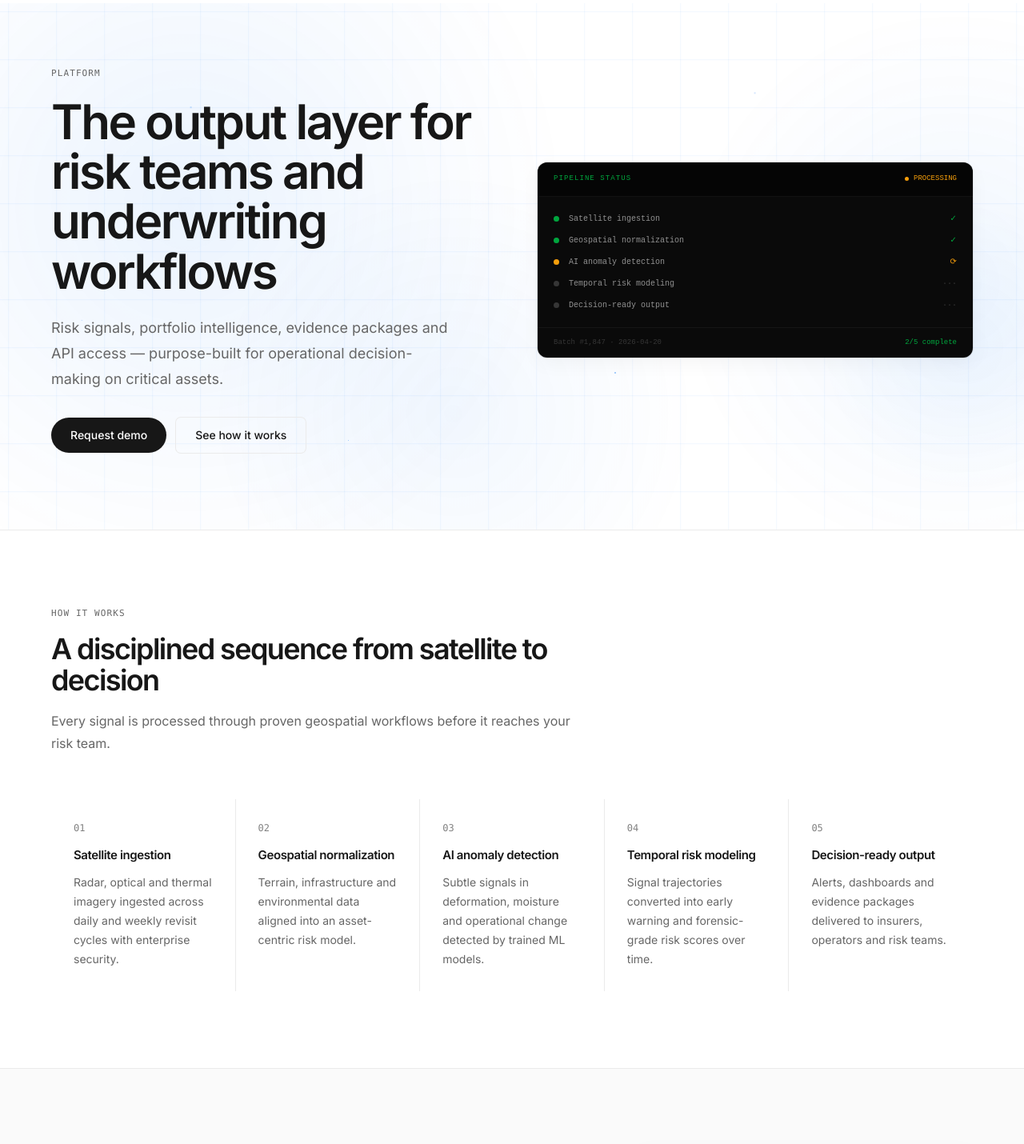
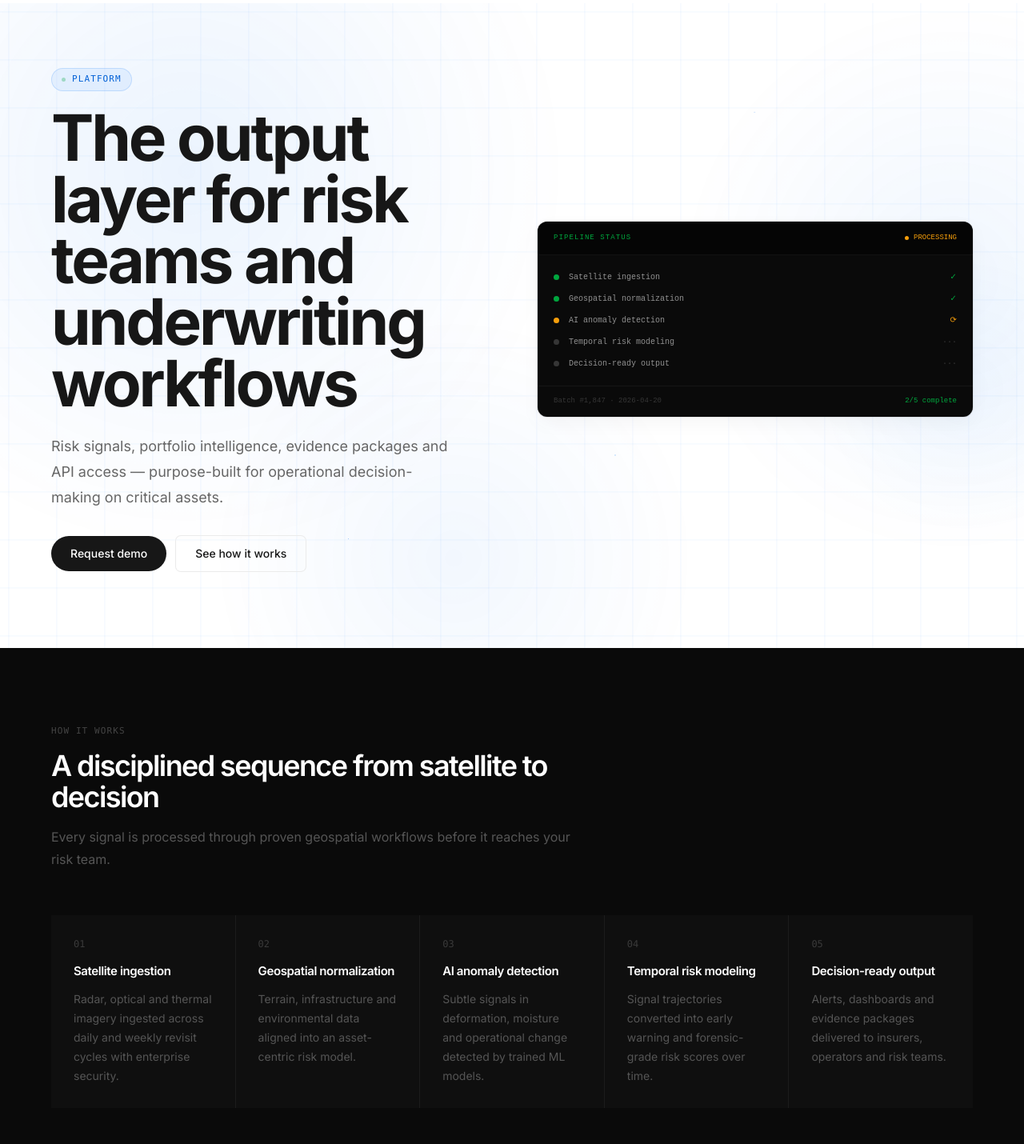
Before and after one commit to Star-Scream-Alpha/vigil-website, a Next.js app: page /platform in a window 1280 px wide. Shown: the part 60-1490 px from the top of the page at 80% size. Built offline with nearby package versions, Linux system fonts and the light colour scheme.

Commit message:
update design

```diff
--- a/app/contact/page.tsx
+++ b/app/contact/page.tsx
@@ -23,12 +23,17 @@ export default function Contact() {
 
             {/* Left: copy */}
             <div>
-              <motion.p initial={{ opacity: 0, y: 16 }} animate={{ opacity: 1, y: 0 }} transition={{ duration: 0.6, ...SPRING }} className="eyebrow mb-5">Contact</motion.p>
+              <motion.div initial={{ opacity: 0, y: 16 }} animate={{ opacity: 1, y: 0 }} transition={{ duration: 0.6, ...SPRING }} className="mb-5">
+                <span className="badge-status">
+                  <span className="live-dot" style={{ width: 5, height: 5 }} />
+                  <span className="eyebrow" style={{ color: '#0060d6' }}>Contact</span>
+                </span>
+              </motion.div>
               <motion.h1
                 initial={{ opacity: 0, y: 28 }} animate={{ opacity: 1, y: 0 }}
                 transition={{ duration: 0.7, delay: 0.07, ...SPRING }}
-                className="max-w-xl text-5xl font-semibold text-[#171717] sm:text-6xl"
-                style={{ letterSpacing: '-2.4px', lineHeight: '1.04' }}
+                className="max-w-xl text-[2.75rem] font-bold text-[#171717] sm:text-[4rem] lg:text-[5rem]"
+                style={{ letterSpacing: '-3.2px', lineHeight: '0.96' }}
               >
                 Partner with VIGIL-EARTH
               </motion.h1>
--- a/app/platform/page.tsx
+++ b/app/platform/page.tsx
@@ -48,16 +48,17 @@ export default function Platform() {
 
             {/* Left: copy */}
             <div>
-              <motion.p
-                initial={{ opacity: 0, y: 16 }} animate={{ opacity: 1, y: 0 }}
-                transition={{ duration: 0.6, ...SPRING }}
-                className="eyebrow mb-5"
-              >Platform</motion.p>
+              <motion.div initial={{ opacity: 0, y: 16 }} animate={{ opacity: 1, y: 0 }} transition={{ duration: 0.6, ...SPRING }} className="mb-5">
+                <span className="badge-status">
+                  <span className="live-dot" style={{ width: 5, height: 5 }} />
+                  <span className="eyebrow" style={{ color: '#0060d6' }}>Platform</span>
+                </span>
+              </motion.div>
               <motion.h1
                 initial={{ opacity: 0, y: 28 }} animate={{ opacity: 1, y: 0 }}
                 transition={{ duration: 0.7, delay: 0.07, ...SPRING }}
-                className="max-w-xl text-5xl font-semibold text-[#171717] sm:text-6xl"
-                style={{ letterSpacing: '-2.4px', lineHeight: '1.04' }}
+                className="max-w-xl text-[2.75rem] font-bold text-[#171717] sm:text-[4rem] lg:text-[5rem]"
+                style={{ letterSpacing: '-3.2px', lineHeight: '0.96' }}
               >
                 The output layer for risk teams and underwriting workflows
               </motion.h1>
@@ -146,22 +147,22 @@ export default function Platform() {
         </div>
       </section>
 
-      <section id="how-it-works" className="border-t border-[#ebebeb] px-6 py-24 sm:px-10 lg:px-16">
+      <section id="how-it-works" className="px-6 py-24 sm:px-10 lg:px-16 grid-bg" style={{ background: '#0a0a0a' }}>
         <div className="mx-auto max-w-7xl">
-          <SectionHeading eyebrow="How it works" title="A disciplined sequence from satellite to decision" description="Every signal is processed through proven geospatial workflows before it reaches your risk team." />
-          <div className="mt-14 grid gap-px lg:grid-cols-5" style={{ background: '#ebebeb' }}>
+          <SectionHeading dark eyebrow="How it works" title="A disciplined sequence from satellite to decision" description="Every signal is processed through proven geospatial workflows before it reaches your risk team." />
+          <div className="mt-14 grid gap-px lg:grid-cols-5" style={{ background: '#1c1c1c' }}>
             {pipeline.map((item, i) => (
-              <motion.div key={item.n} initial={{ opacity: 0, y: 20 }} whileInView={{ opacity: 1, y: 0 }} viewport={{ once: true }} transition={{ duration: 0.5, delay: i * 0.08, ...SPRING }} className="bg-white p-7 card-hover">
-                <p className="font-mono text-xs text-[#808080] mb-4">{item.n}</p>
-                <h3 className="text-[15px] font-semibold text-[#171717] leading-snug" style={{ letterSpacing: '-0.4px' }}>{item.title}</h3>
-                <p className="mt-3 text-sm leading-6 text-[#666666]">{item.detail}</p>
+              <motion.div key={item.n} initial={{ opacity: 0, y: 20 }} whileInView={{ opacity: 1, y: 0 }} viewport={{ once: true }} transition={{ duration: 0.5, delay: i * 0.08, ...SPRING }} className="p-7 card-hover" style={{ background: '#0f0f0f' }}>
+                <p className="font-mono text-xs text-[#3a3a3a] mb-4">{item.n}</p>
+                <h3 className="text-[15px] font-semibold text-white leading-snug" style={{ letterSpacing: '-0.4px' }}>{item.title}</h3>
+                <p className="mt-3 text-sm leading-6 text-[#555555]">{item.detail}</p>
               </motion.div>
             ))}
           </div>
         </div>
       </section>
 
-      <section className="border-t border-[#ebebeb] bg-[#fafafa] px-6 py-24 sm:px-10 lg:px-16">
+      <section className="border-t border-[#ebebeb] px-6 py-24 sm:px-10 lg:px-16 section-tint">
         <div className="mx-auto max-w-7xl">
           <div className="grid gap-16 lg:grid-cols-[1fr_420px] lg:items-start">
             <div>
--- a/app/solutions/page.tsx
+++ b/app/solutions/page.tsx
@@ -57,12 +57,17 @@ export default function Solutions() {
 
             {/* Left: copy */}
             <div>
-              <motion.p initial={{ opacity: 0, y: 16 }} animate={{ opacity: 1, y: 0 }} transition={{ duration: 0.6, ...SPRING }} className="eyebrow mb-5">Solutions</motion.p>
+              <motion.div initial={{ opacity: 0, y: 16 }} animate={{ opacity: 1, y: 0 }} transition={{ duration: 0.6, ...SPRING }} className="mb-5">
+                <span className="badge-status">
+                  <span className="live-dot" style={{ width: 5, height: 5 }} />
+                  <span className="eyebrow" style={{ color: '#0060d6' }}>Solutions</span>
+                </span>
+              </motion.div>
               <motion.h1
                 initial={{ opacity: 0, y: 28 }} animate={{ opacity: 1, y: 0 }}
                 transition={{ duration: 0.7, delay: 0.07, ...SPRING }}
-                className="max-w-xl text-5xl font-semibold text-[#171717] sm:text-6xl"
-                style={{ letterSpacing: '-2.4px', lineHeight: '1.04' }}
+                className="max-w-xl text-[2.75rem] font-bold text-[#171717] sm:text-[4rem] lg:text-[5rem]"
+                style={{ letterSpacing: '-3.2px', lineHeight: '0.96' }}
               >
                 Mission-critical use cases for the world's most exposed assets
               </motion.h1>
@@ -186,7 +191,7 @@ export default function Solutions() {
         </div>
       </section>
 
-      <section className="border-t border-[#ebebeb] px-6 py-24 sm:px-10 lg:px-16">
+      <section className="border-t border-[#ebebeb] px-6 py-24 sm:px-10 lg:px-16 section-tint">
         <div className="mx-auto max-w-7xl">
           <SectionHeading eyebrow="What VIGIL-EARTH sees" title="The risk signals beneath the surface" description="We map hidden instability around critical assets using proven satellite and geospatial data techniques — not opinion." />
           <div className="mt-14 grid gap-4 sm:grid-cols-2 xl:grid-cols-4">
@@ -202,7 +207,7 @@ export default function Solutions() {
         </div>
       </section>
 
-      <section className="border-t border-[#ebebeb] bg-[#fafafa] px-6 py-24 sm:px-10 lg:px-16">
+      <section className="border-t border-[#ebebeb] bg-white px-6 py-24 sm:px-10 lg:px-16">
         <div className="mx-auto max-w-7xl">
           <SectionHeading eyebrow="Use cases" title="Where VIGIL-EARTH is mission-critical" description="Deployed across industries where infrastructure failure carries the highest consequences." />
           <div className="mt-14 grid gap-4 sm:grid-cols-2 xl:grid-cols-3">
--- a/components/SectionHeading.tsx
+++ b/components/SectionHeading.tsx
@@ -3,17 +3,21 @@ interface SectionHeadingProps {
   title: string;
   description?: string;
   align?: 'left' | 'center';
+  dark?: boolean;
 }
 
-export function SectionHeading({ eyebrow, title, description, align = 'left' }: SectionHeadingProps) {
+export function SectionHeading({ eyebrow, title, description, align = 'left', dark = false }: SectionHeadingProps) {
   return (
     <div className={`max-w-2xl space-y-4 ${align === 'center' ? 'mx-auto text-center' : ''}`}>
-      <p className="eyebrow">{eyebrow}</p>
-      <h2 className="text-3xl font-semibold text-[#171717] sm:text-4xl" style={{ letterSpacing: '-1.6px', lineHeight: '1.1' }}>
+      <p className="eyebrow" style={dark ? { color: '#444444' } : {}}>{eyebrow}</p>
+      <h2
+        className={`text-3xl font-semibold sm:text-4xl ${dark ? 'text-white' : 'text-[#171717]'}`}
+        style={{ letterSpacing: '-1.6px', lineHeight: '1.08' }}
+      >
         {title}
       </h2>
       {description && (
-        <p className="text-base leading-7 text-[#666666]">{description}</p>
+        <p className={`text-base leading-7 ${dark ? 'text-[#555555]' : 'text-[#666666]'}`}>{description}</p>
       )}
     </div>
   );
--- a/styles/globals.css
+++ b/styles/globals.css
@@ -63,11 +63,30 @@ a { color: inherit; text-decoration: none; }
 }
 
 /* ── Card hover (shadow intensification + lift) ───────── */
-.card-hover { transition: box-shadow 0.2s ease, transform 0.2s ease; }
+.card-hover { transition: box-shadow 0.2s ease, transform 0.22s ease; }
 
 .card-hover:hover {
-  box-shadow: rgba(0,0,0,0.12) 0px 0px 0px 1px, rgba(0,0,0,0.08) 0px 4px 12px, #fafafa 0px 0px 0px 1px !important;
-  transform: translateY(-2px);
+  box-shadow: rgba(0,0,0,0.09) 0px 0px 0px 1px, rgba(0,0,0,0.13) 0px 10px 28px -6px, rgba(0,0,0,0.05) 0px 2px 8px !important;
+  transform: translateY(-3px);
+}
+
+/* ── Status badge ─────────────────────────────────────── */
+.badge-status {
+  display: inline-flex;
+  align-items: center;
+  gap: 8px;
+  padding: 5px 12px;
+  border-radius: 9999px;
+  background: rgba(0,114,245,0.07);
+  border: 1px solid rgba(0,114,245,0.16);
+}
+
+/* ── Section tint (technical sections) ───────────────── */
+.section-tint { background: #f5f7fc; }
+
+/* ── Dark section (data anchor) ──────────────────────── */
+.section-dark {
+  background: #0a0a0a;
 }
 
 /* ── Grid background for dark data panels ────────────── */
--- a/tailwind.config.ts
+++ b/tailwind.config.ts
@@ -25,11 +25,11 @@ const config: Config = {
         mono: ['ui-monospace', 'SFMono-Regular', 'Roboto Mono', 'Menlo', 'Monaco', 'Liberation Mono', 'DejaVu Sans Mono', 'Courier New', 'monospace'],
       },
       boxShadow: {
-        // Vercel shadow-as-border system
-        'card':       'rgba(0,0,0,0.08) 0px 0px 0px 1px, rgba(0,0,0,0.04) 0px 2px 2px, #fafafa 0px 0px 0px 1px',
-        'card-hover': 'rgba(0,0,0,0.12) 0px 0px 0px 1px, rgba(0,0,0,0.08) 0px 4px 8px, #fafafa 0px 0px 0px 1px',
-        'ring':       'rgb(235,235,235) 0px 0px 0px 1px',
-        'panel':      'rgba(0,0,0,0.08) 0px 0px 0px 1px, rgba(0,0,0,0.04) 0px 8px 24px',
+        'card':         'rgba(0,0,0,0.06) 0px 0px 0px 1px, rgba(0,0,0,0.07) 0px 4px 16px -4px, rgba(0,0,0,0.03) 0px 1px 3px',
+        'card-hover':   'rgba(0,0,0,0.09) 0px 0px 0px 1px, rgba(0,0,0,0.12) 0px 8px 24px -6px, rgba(0,0,0,0.04) 0px 2px 6px',
+        'card-raised':  'rgba(0,0,0,0.08) 0px 0px 0px 1px, rgba(0,0,0,0.14) 0px 12px 32px -8px, rgba(0,0,0,0.05) 0px 3px 8px',
+        'ring':         'rgb(235,235,235) 0px 0px 0px 1px',
+        'panel':        'rgba(0,0,0,0.08) 0px 0px 0px 1px, rgba(0,0,0,0.06) 0px 8px 28px -4px, rgba(0,0,0,0.03) 0px 2px 6px',
       },
       animation: {
         'live-blink': 'live-blink 1.8s ease-in-out infinite',
```
Also changed, not shown: app/about/page.tsx (+17 -12 lines), app/page.tsx (+15 -13 lines), app/reports/page.tsx (+14 -9 lines).
